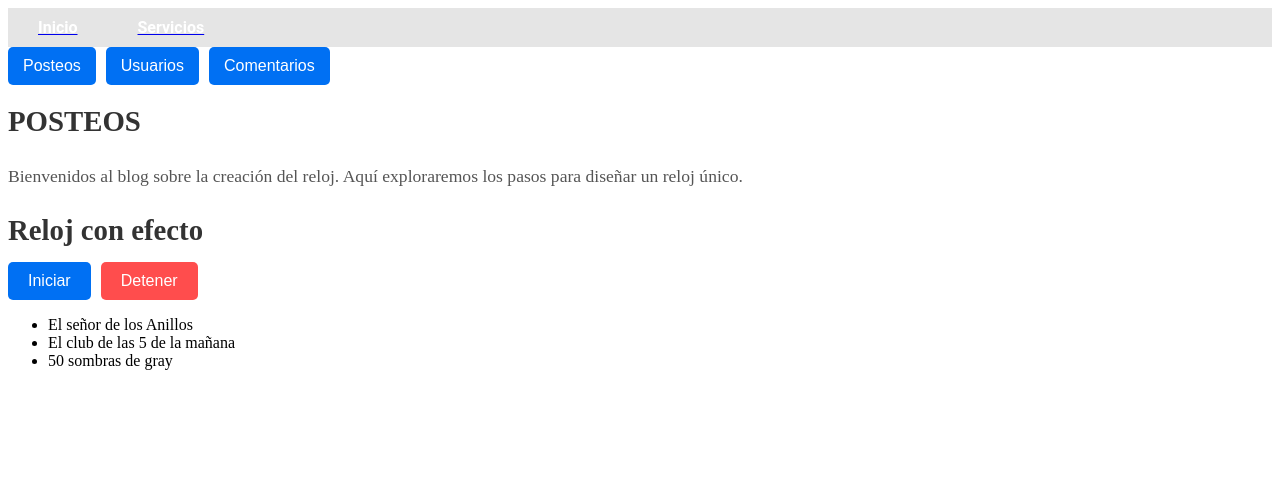
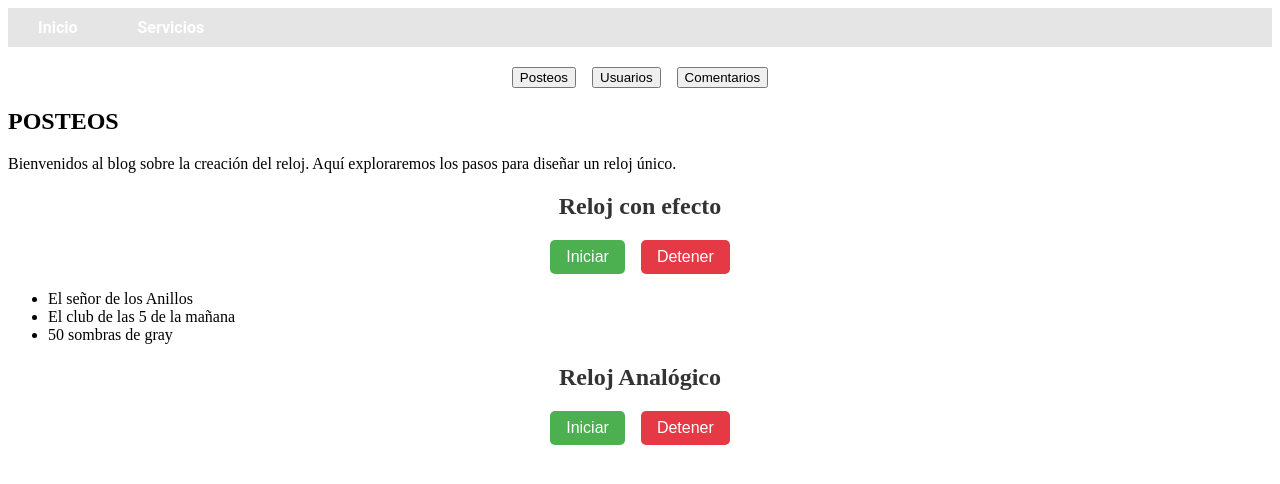
Before and after one commit to vpeinado263/4ta-Tarea-REACT-NEXT.JS, a Next.js app: page / in a window 1280 px wide. Shown: the top 484 px of the page. Built offline with nearby package versions, Linux system fonts and the light colour scheme.

Commit message:
Insertar Reloj Analógivo

```diff
--- a/src/components/Blog.js
+++ b/src/components/Blog.js
@@ -24,41 +24,6 @@ const Blog = () => {
       </div>
       <h2 className="blog-title">{recurso.toUpperCase()}</h2>
       <p className="blog-content">{contenido}</p>
-
-      <style jsx>{`
-        .button-container {
-          display: flex;
-          gap: 10px;
-          margin-bottom: 20px;
-        }
-
-        .blog-button {
-          background-color: #0070f3;
-          color: #fff;
-          padding: 10px 15px;
-          border: none;
-          border-radius: 5px;
-          cursor: pointer;
-          font-size: 1em;
-          transition: background-color 0.3s;
-        }
-
-        .blog-button:hover {
-          background-color: #005bb5;
-        }
-
-        .blog-title {
-          font-size: 1.8em;
-          color: #333;
-          margin-top: 0;
-        }
-
-        .blog-content {
-          font-size: 1.1em;
-          color: #555;
-          line-height: 1.6;
-        }
-      `}</style>
     </>
   );
 };
--- a/src/components/RelojEffect.js
+++ b/src/components/RelojEffect.js
@@ -32,49 +32,6 @@ const RelojEffect = () => {
           Detener
         </button>
       </div>
-
-      <style jsx>{`
-        .title {
-          font-size: 1.8em;
-          color: #333;
-          margin-bottom: 15px;
-        }
-
-        .clock {
-          font-size: 2em;
-          font-weight: bold;
-          color: #0070f3;
-          margin: 20px 0;
-        }
-
-        .button-container {
-          display: flex;
-          gap: 10px;
-        }
-
-        .button {
-          padding: 10px 20px;
-          border: none;
-          border-radius: 5px;
-          font-size: 1em;
-          cursor: pointer;
-          transition: background-color 0.3s, color 0.3s;
-        }
-
-        .start {
-          background-color: #0070f3;
-          color: #fff;
-        }
-
-        .stop {
-          background-color: #ff4d4d;
-          color: #fff;
-        }
-
-        .button:hover {
-          opacity: 0.9;
-        }
-      `}</style>
     </>
   );
 };
--- /dev/null
+++ b/src/components/Rolex.js
@@ -0,0 +1,63 @@
+import { useState, useEffect } from "react";
+
+function Reloj({ hora }) {
+  const segundos = hora.getSeconds();
+  const minutos = hora.getMinutes();
+  const horas = hora.getHours();
+
+  const segundoGrado = segundos * 6;
+  const minutoGrado = minutos * 6 + segundos / 10;
+  const horaGrado = horas * 30 + minutos / 2;
+
+  return (
+    <div className="clock-container">
+      <div
+        className="hand second-hand"
+        style={{ transform: `rotate(${segundoGrado}deg)` }}
+      ></div>
+      <div
+        className="hand minute-hand"
+        style={{ transform: `rotate(${minutoGrado}deg)` }}
+      ></div>
+      <div
+        className="hand hour-hand"
+        style={{ transform: `rotate(${horaGrado}deg)` }}
+      ></div>
+      <div className="center-point"></div>
+    </div>
+  );
+}
+
+const RelojEf = () => {
+  const [hora, setHora] = useState(new Date());
+  const [esVisible, setEsVisible] = useState(false);
+
+  useEffect(() => {
+    let temporizador;
+
+    if (esVisible) {
+      temporizador = setInterval(() => {
+        setHora(new Date());
+      }, 1000);
+    }
+
+    return () => clearInterval(temporizador);
+  }, [esVisible]);
+
+  return (
+    <>
+      <h2 className="title">Reloj Analógico</h2>
+      {esVisible && <Reloj hora={hora} />}
+      <div className="button-container">
+        <button className="button start" onClick={() => setEsVisible(true)}>
+          Iniciar
+        </button>
+        <button className="button stop" onClick={() => setEsVisible(false)}>
+          Detener
+        </button>
+      </div>
+    </>
+  );
+};
+
+export default RelojEf;
--- a/src/pages/index.js
+++ b/src/pages/index.js
@@ -2,6 +2,7 @@ import Blog from "@/components/Blog";
 import Books from "@/components/Books";
 import Navigation from "@/components/Navigation";
 import RelojEffect from "@/components/RelojEffect";
+import RelojEf from "@/components/rolex";
 import BooksContextProvider, { BookContext } from "@/context/BooksContextProvider";
 import Head from "next/head";
 
@@ -22,6 +23,7 @@ export default function Home() {
         <RelojEffect/>
         <Books/>
       </BooksContextProvider>
+     <RelojEf/>
       </main>
     </>
   );
--- a/src/styles/globals.css
+++ b/src/styles/globals.css
@@ -0,0 +1,87 @@
+
+a {
+  text-decoration: none;
+}
+
+
+.clock-container {
+    width: 200px;
+    height: 200px;
+    border: 8px solid #333;
+    border-radius: 50%;
+    position: relative;
+    margin: 20px auto;
+    background: #fff;
+  }
+
+  .hand {
+    position: absolute;
+    background-color: #333;
+    transform-origin: bottom;
+    bottom: 50%;
+    left: 50%;
+    transform: translateX(-50%);
+    border-radius: 6px;
+  }
+
+  .second-hand {
+    width: 2px;
+    height: 90px;
+    background-color: #e63946;
+  }
+
+  .minute-hand {
+    width: 4px;
+    height: 70px;
+  }
+
+  .hour-hand {
+    width: 6px;
+    height: 50px;
+  }
+
+  .center-point {
+    width: 10px;
+    height: 10px;
+    background-color: #333;
+    position: absolute;
+    top: 50%;
+    left: 50%;
+    transform: translate(-50%, -50%);
+    border-radius: 50%;
+  }
+
+  .title {
+    text-align: center;
+    color: #333;
+  }
+
+  .button-container {
+    display: flex;
+    justify-content: center;
+    gap: 1rem;
+    margin-top: 20px;
+  }
+
+  .button {
+    padding: 0.5rem 1rem;
+    font-size: 1rem;
+    cursor: pointer;
+    border: none;
+    border-radius: 5px;
+    transition: background-color 0.3s;
+  }
+
+  .button.start {
+    background-color: #4caf50;
+    color: #fff;
+  }
+
+  .button.stop {
+    background-color: #e63946;
+    color: #fff;
+  }
+
+  .button:hover {
+    opacity: 0.9;
+  }
```
